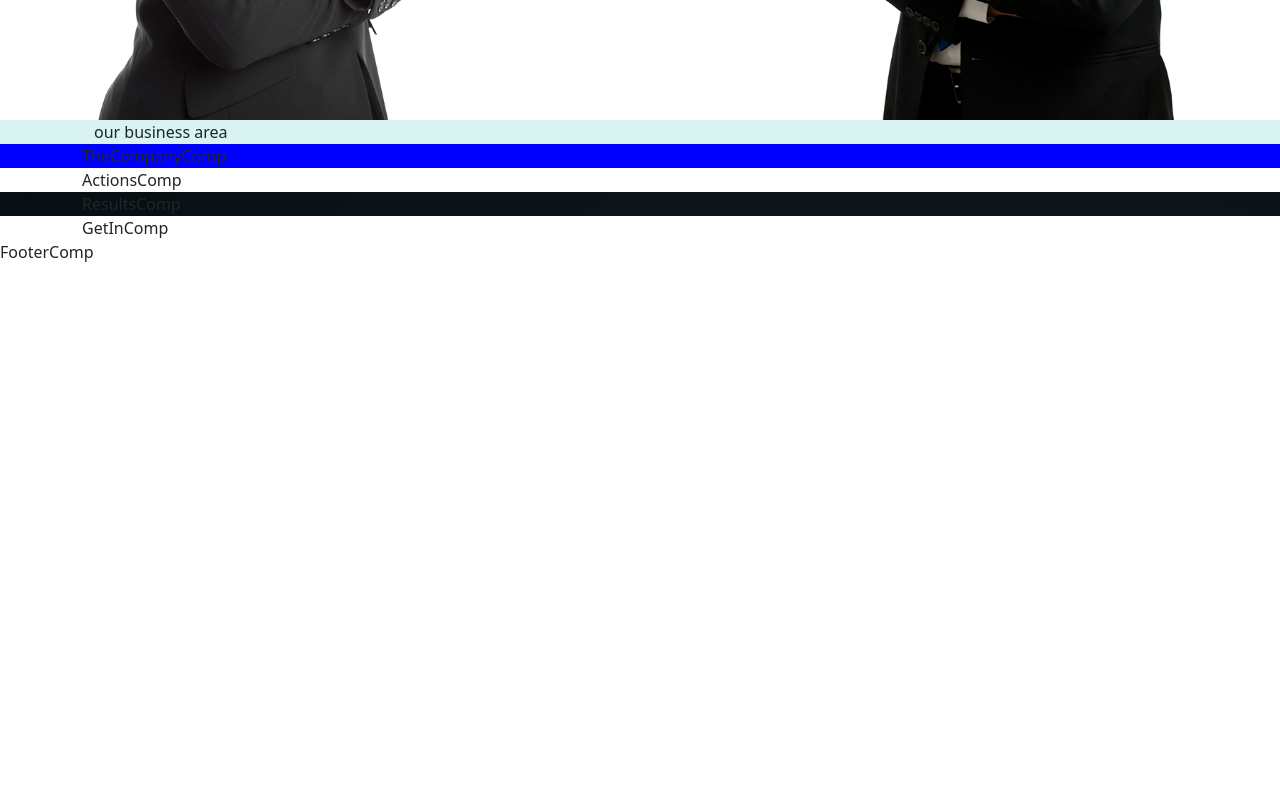
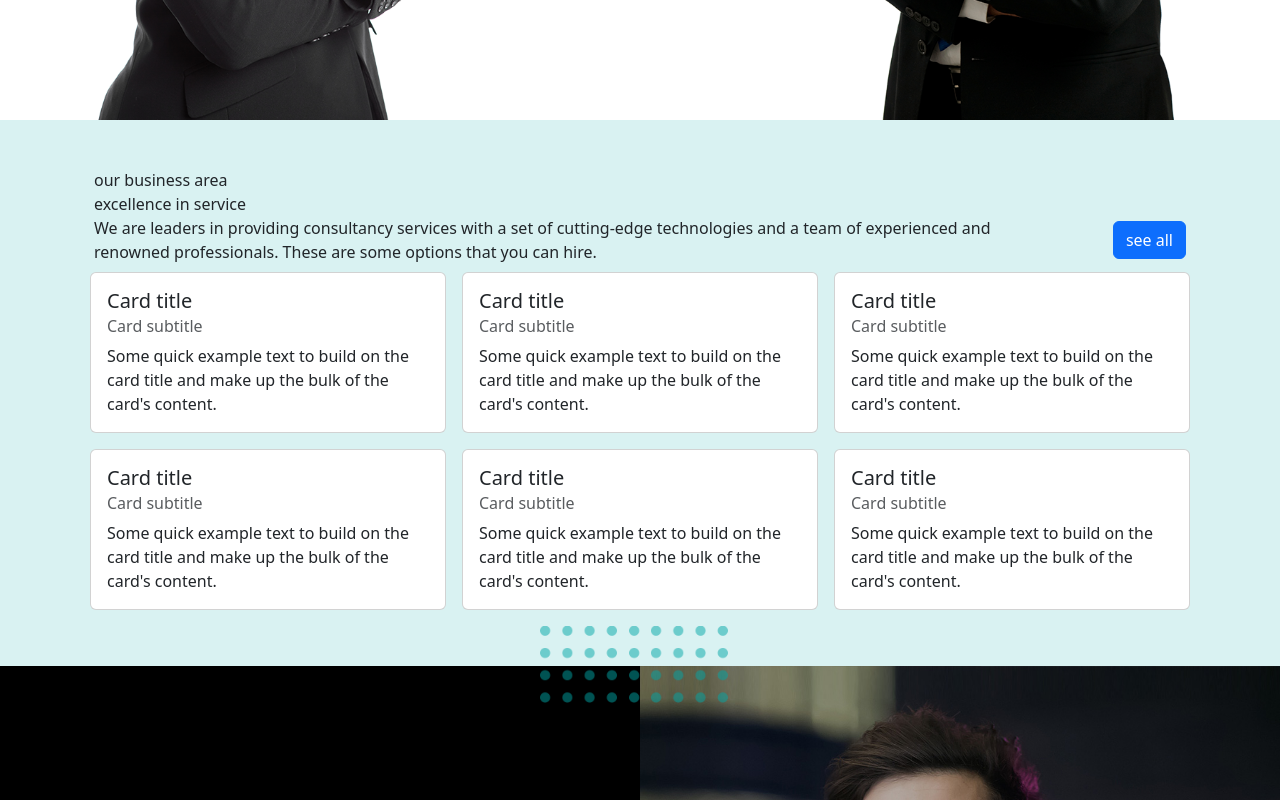
Before and after one commit to MatteoTuveri/proj-html-vuejs, a Vue app: page / in a window 1280 px wide. Shown: the part 680-1480 px from the top of the page. Before the commit the page ends 944 px from the top, so only its background shows below. Built offline with nearby package versions, Linux system fonts and the light colour scheme.

Commit message:
add info-cards

```diff
--- a/src/App.vue
+++ b/src/App.vue
@@ -8,15 +8,21 @@
     <div id="hero" class=""> <!-- hero -->
       <HeroComp  />
     </div>
-    <div id="excellence" class=""> <!-- cards excellence in services -->
+    <div id="excellence" class="py-5 position-relative"> <!-- cards excellence in services -->
       <div class="container">
         <ExcellenceComp />
       </div>
+      <div class="position-absolute img">
+      </div>
     </div>
-    <div id="company" class=""> <!-- the company -->
-      <div class="container">
+    <div id="company" class="d-flex position-relative"> <!-- the company -->
+      <div class="w-50 d-flex justify-content-end align-items-center">
         <TheCompanyComp />
       </div>
+      <div class="w-50">
+        <img src="/Images/imgs/about-4.jpg" alt="">
+      </div>
+      <div class="position-absolute img"></div>
     </div>
     <div id="actions" class=""> <!-- cards actions and projects -->
       <div class="container">
@@ -63,11 +69,14 @@ export default {
 
 <style lang="scss" scoped>
 @use './assets/style/partials/variables' as*;
+img{
+  width: 100%;
+}
 #excellence{
   background-color: $excellence-bg;
 }
 #company{
-  background-color: blue;
+  background-color: black;
 
 }
 #actions{
@@ -84,4 +93,16 @@ header{
   background-color: $primary-font ;
   height: 5vh;
 }
+
+.img{
+  background-image: url('/Images/imgs/bullets.png');
+  background-size: cover;
+  width: 200px;
+  height: 80px;
+  top: 100%;
+  left: 50%;
+  transform: translate(-50%, -50%);
+  opacity: 0.5;
+  z-index: 100;
+}
 </style>
--- a/src/components/ExcellenceComp.vue
+++ b/src/components/ExcellenceComp.vue
@@ -5,30 +5,38 @@
                 our business area
             </div>
             <div>
-
+                excellence in <span>service</span>
             </div>
-            <div>
-                <div>
-
+            <div class="row">
+                <div class="col-10">
+                    We are leaders in providing consultancy services with a set of cutting-edge technologies and a team of
+                    experienced and renowned professionals. These are some options that you can hire.
                 </div>
-                <div>
-
+                <div class="col-2 d-flex justify-content-end align-items-center">
+                    <div class="btn btn-primary">
+                        see all
+                    </div>
                 </div>
             </div>
         </div>
-        <div>
-
+        <div class=" row row-cols-3">
+            <div v-for="n in 6" class="col p-2">
+                <InfoCard  />
+            </div>
         </div>
     </div>
 </template>
 <script>
+import InfoCard from './reusable/InfoCard.vue';
+
 export default {
-    name:'ExcellenceComp',
-    data(){
-        return{
+    name: "ExcellenceComp",
+    data() {
+        return {
 
-        }
-    }
+        };
+    },
+    components: { InfoCard }
 }
 </script>
 <style lang="scss" scoped></style>
--- a/src/components/reusable/InfoCard.vue
+++ b/src/components/reusable/InfoCard.vue
@@ -1,16 +1,21 @@
 <template>
-    <div>
-
+    <div class="card" style="width: 100%;">
+        <div class="card-body">
+            <h5 class="card-title">Card title</h5>
+            <h6 class="card-subtitle mb-2 text-body-secondary">Card subtitle</h6>
+            <p class="card-text">Some quick example text to build on the card title and make up the bulk of the card's
+                content.</p>
+        </div>
     </div>
 </template>
 <script>
 export default {
-    name:'InfoCard',
-    data(){
-        return{
+    name: 'InfoCard',
+    data() {
+        return {
 
         }
-    }
+    },
 }
 </script>
 <style lang="scss" scoped></style>
```
Also changed, not shown: public/Images/imgs/bullets.png (added).
